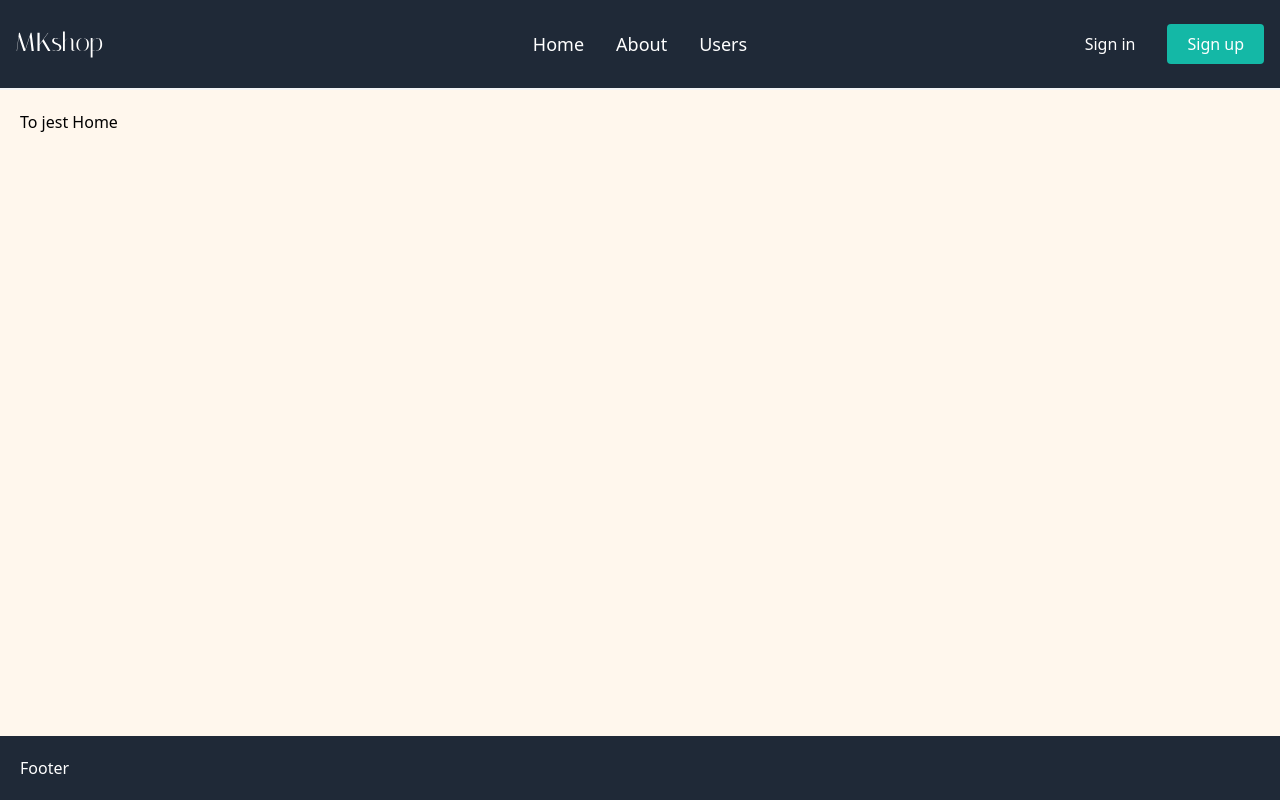
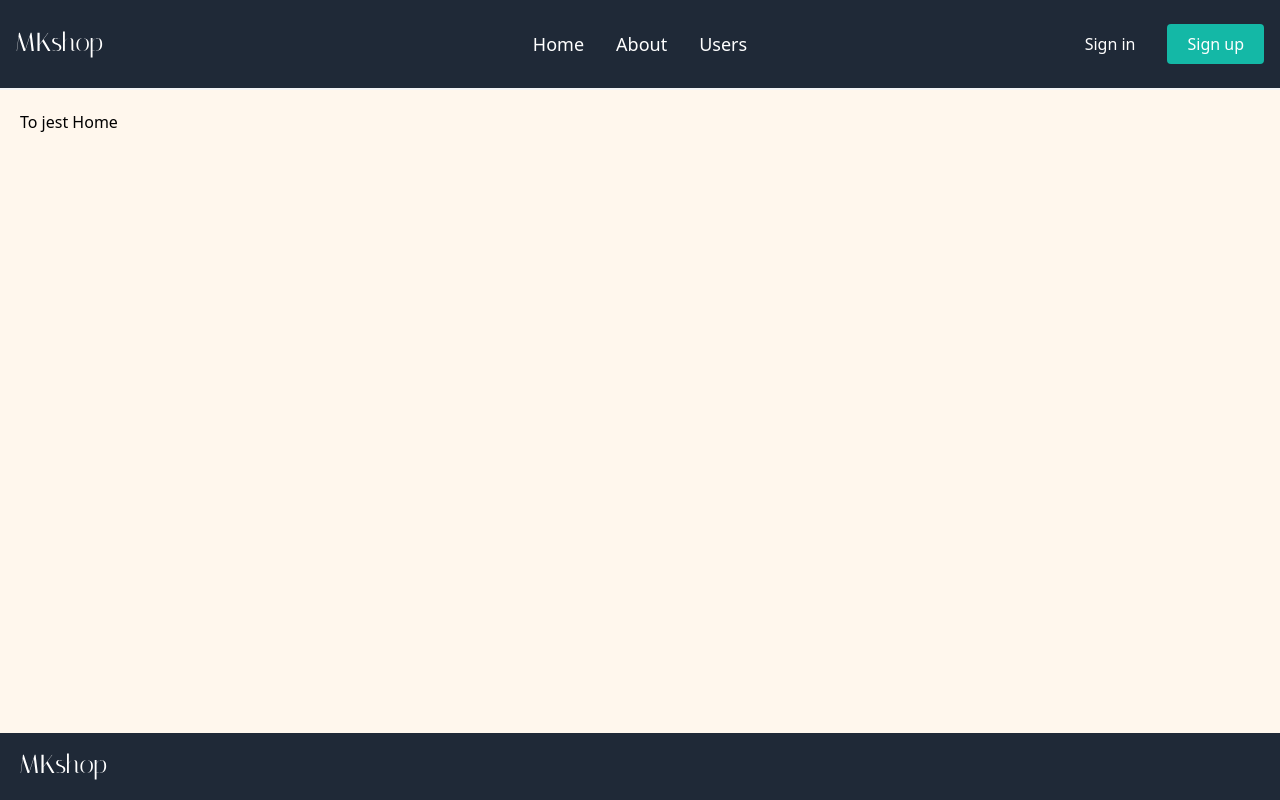
Before and after one commit to kunertmichal/nextjs-ecommerce, a Next.js app: page / in a window 1280 px wide. Built offline with nearby package versions, Linux system fonts and the light colour scheme.

Commit message:
add logo to footer

```diff
--- a/components/Footer.tsx
+++ b/components/Footer.tsx
@@ -1,7 +1,11 @@
+import { MainLogo } from "./MainLogo";
+
 export const Footer = () => {
   return (
     <footer className="bg-gray-800 p-5 text-white">
-      <div className="container mx-auto">Footer</div>
+      <div className="container mx-auto">
+        <MainLogo />
+      </div>
     </footer>
   );
 };
```
